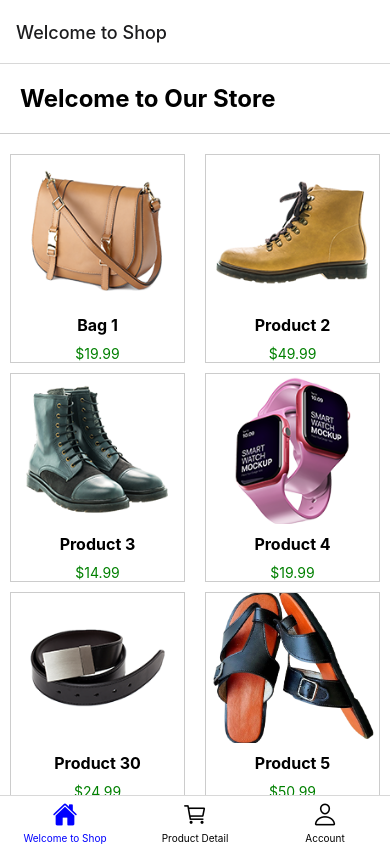
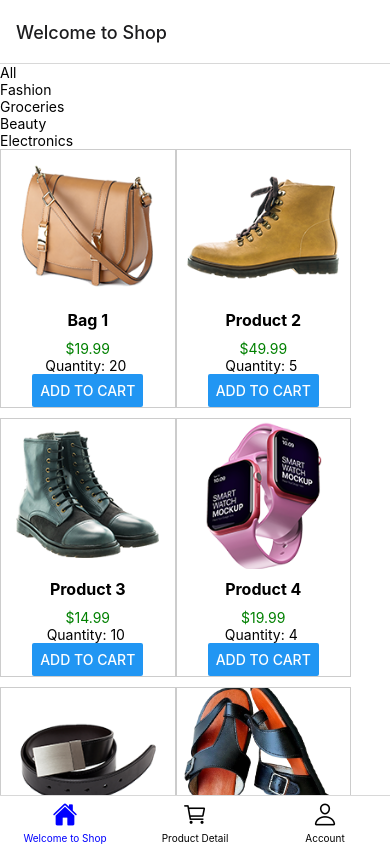
Before and after one commit to Dtblaze02/ecommerce_1, a React Native app: screen /Home in a window 390 px wide. Built offline with nearby package versions, Linux system fonts and the light colour scheme.

Commit message:
Update HomeScreen.js

```diff
--- a/src/screens/home/HomeScreen.js
+++ b/src/screens/home/HomeScreen.js
@@ -1,29 +1,51 @@
-import React from 'react';
-import { View, Text, Image, TouchableOpacity, ScrollView } from 'react-native';
+import React, { useState } from 'react';
+import { View, Text, Image, TouchableOpacity, Button, FlatList } from 'react-native';
 import { styles } from './style';
 import { products } from '../../products/Products';
 
 const HomeScreen = ({ navigation }) => {
 
+  const [selectedCategory, setSelectedCategory] = useState('All');
+  const filteredProducts = selectedCategory === 'All' ? products : products.filter(product => product.category === selectedCategory);
+
+  const renderProductItem = ({ item }) => (
+    <TouchableOpacity style={styles.productItem} onPress={() => navigateToProduct(item)}>
+      <Image source={item.image} style={styles.productImage} />
+      <Text style={styles.productName}>{item.name}</Text>
+      <Text style={styles.productPrice}>{item.price}</Text>
+      <Text>Quantity: {item.quantity} </Text>
+      <Button title="Add to Cart"  />
+    </TouchableOpacity>
+  );
+
   return (
-    <ScrollView style={styles.container}>
-      <View style={styles.header}>
-        <Text style={styles.headerText}>Welcome to Our Store</Text>
+    <View style={styles.container}>
+      <View style={styles.tabContainer}>
+        <TouchableOpacity onPress={() => setSelectedCategory('All')} style={[styles.tab, selectedCategory === 'All' && styles.selectedTab]}>
+          <Text style={styles.tabText}>All</Text>
+        </TouchableOpacity>
+        <TouchableOpacity onPress={() => setSelectedCategory('fashion')} style={[styles.tab, selectedCategory === 'Fashion' && styles.selectedTab]}>
+          <Text style={styles.tabText}>Fashion</Text>
+        </TouchableOpacity>
+        <TouchableOpacity onPress={() => setSelectedCategory('groceries')} style={[styles.tab, selectedCategory === 'Groceries' && styles.selectedTab]}>
+          <Text style={styles.tabText}>Groceries</Text>
+        </TouchableOpacity>
+        <TouchableOpacity onPress={() => setSelectedCategory('beauty')} style={[styles.tab, selectedCategory === 'Beauty' && styles.selectedTab]}>
+          <Text style={styles.tabText}>Beauty</Text>
+        </TouchableOpacity>
+        <TouchableOpacity onPress={() => setSelectedCategory('electronics')} style={[styles.tab, selectedCategory === 'Electronics' && styles.selectedTab]}>
+          <Text style={styles.tabText}>Electronics</Text>
+        </TouchableOpacity>
+        {/* Add more tabs for other categories */}
       </View>
-      <View style={styles.productContainer}>
-        {products.map(product => (
-          <TouchableOpacity
-            key={product.id}
-            style={styles.productItem}
-            onPress={() => navigation.navigate('ProductDetails', { productId: product.id })}
-          >
-            <Image source={product.image} style={styles.productImage} />
-            <Text style={styles.productName}>{product.name}</Text>
-            <Text style={styles.productPrice}>{product.price}</Text>
-          </TouchableOpacity>
-        ))}
-      </View>
-    </ScrollView>
+      <FlatList
+        data={filteredProducts}
+        renderItem={renderProductItem}
+        keyExtractor={item => item.id.toString()}
+        style={styles.productList}
+        numColumns={2}
+      />
+    </View>
   );
 };
 
```
